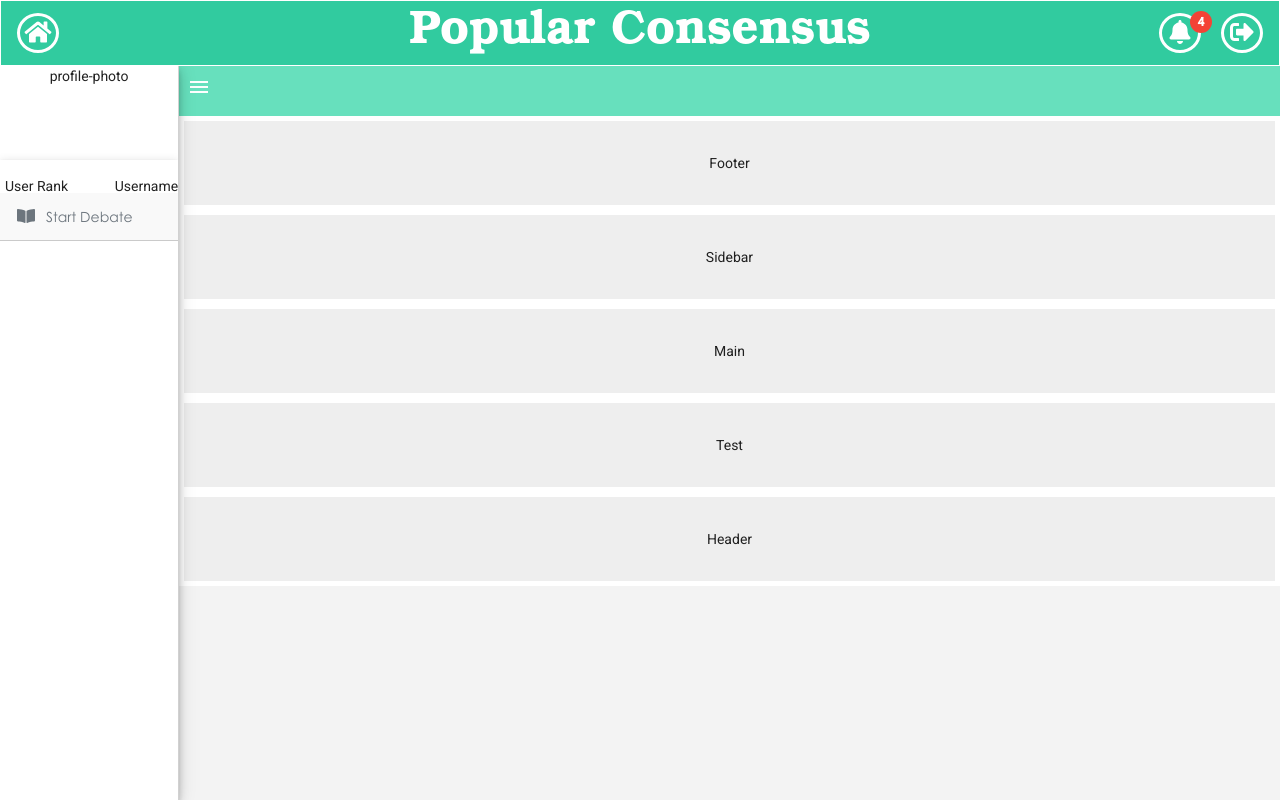
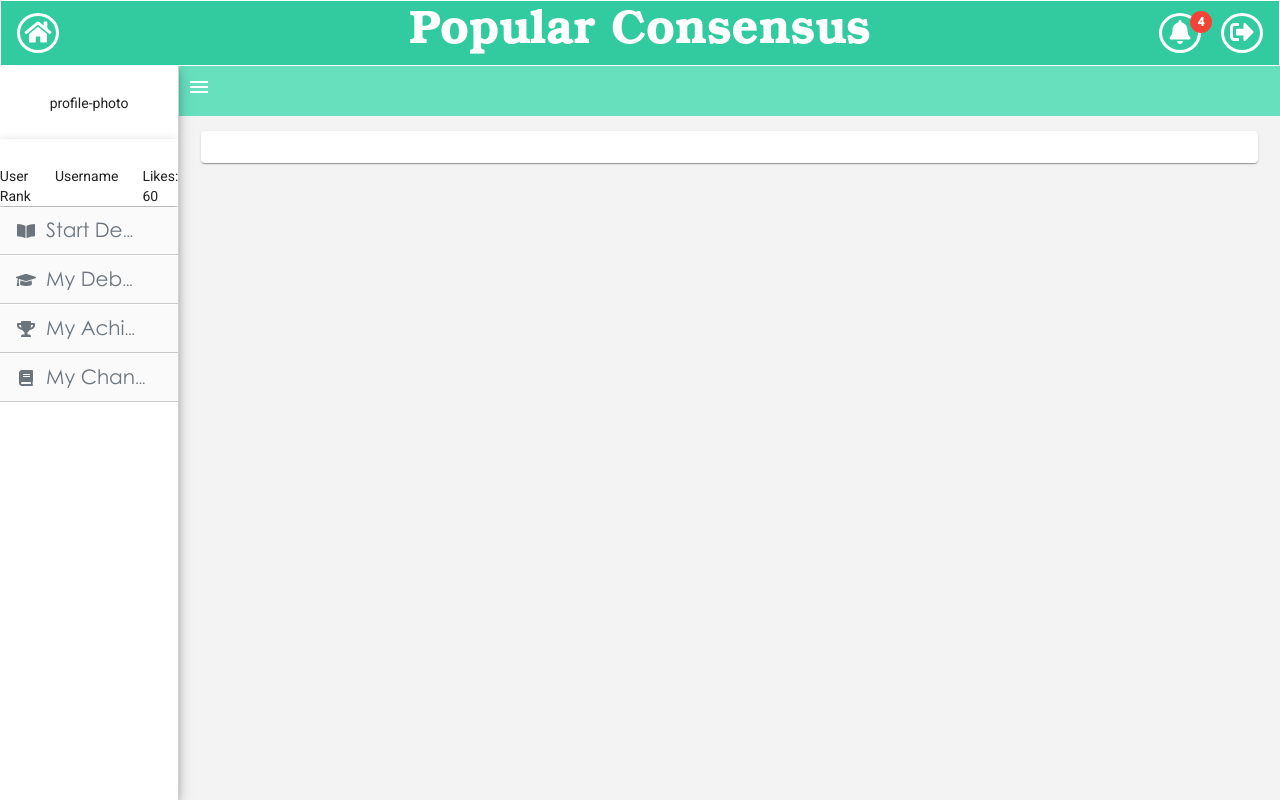
Before and after one commit to Paulo-W/popular-consesnus, an Angular app: page / in a window 1280 px wide. Built offline with nearby package versions, Linux system fonts and the light colour scheme.

Commit message:
Clean side nav flex builds and add card to page-content

```diff
--- a/src/app/app.module.ts
+++ b/src/app/app.module.ts
@@ -16,6 +16,7 @@ import {PageComponent} from './page/page.component';
 import {MatButtonModule} from '@angular/material/button';
 import {MatListModule} from '@angular/material/list';
 import { UserBadgeComponent } from './user-badge/user-badge.component';
+import {MatCardModule} from '@angular/material/card';
 
 @NgModule({
   declarations: [
@@ -36,7 +37,8 @@ import { UserBadgeComponent } from './user-badge/user-badge.component';
     FontAwesomeModule,
     MatSidenavModule,
     MatButtonModule,
-    MatListModule
+    MatListModule,
+    MatCardModule
   ],
   exports: [
     MatIconModule, MatToolbarModule, FontAwesomeModule
--- a/src/app/page-content/page-content.component.html
+++ b/src/app/page-content/page-content.component.html
@@ -1,7 +1,5 @@
 <div class="flex-container">
-  <header class="header">Header</header>
-  <aside class="test">Test</aside>
-  <main class="main">Main</main>
-  <aside class="sidebar">Sidebar</aside>
-  <footer class="footer">Footer</footer>
+  <mat-card >
+
+  </mat-card>
 </div>
--- a/src/app/page-content/page-content.component.sass
+++ b/src/app/page-content/page-content.component.sass
@@ -1,26 +1,9 @@
 @import "../../styles"
 
 .flex-container
- @include flex(column-reverse, flex-end)
+  margin: 15px auto
+  max-width: 96%
 
-.header,
-.footer
-  flex: 1
-  background: #eee
-  padding: 2rem
-  text-align: center
-  border: 5px solid white
-
-.sidebar, .test
-  flex: 3 3 auto
-  background: #eee
-  padding: 2rem
-  text-align: center
-  border: 5px solid white
-
-.main
-  flex: 1
-  background: #eee
-  padding: 2rem
-  text-align: center
-  border: 5px solid white
+button:focus
+  outline: 0
+  border: none
--- a/src/app/second-nav/second-nav.component.html
+++ b/src/app/second-nav/second-nav.component.html
@@ -1,3 +1,11 @@
-<button mat-icon-button (click)="clickMenu()">
-  <mat-icon>menu</mat-icon>
-</button>
+<div class="row-container">
+  <button mat-icon-button (click)="clickMenu()">
+    <mat-icon>menu</mat-icon>
+  </button>
+  <div class="placement">
+
+  </div>
+  <div class="search">
+
+  </div>
+</div>
--- a/src/app/side-nav/side-nav.component.html
+++ b/src/app/side-nav/side-nav.component.html
@@ -1,12 +1,11 @@
 <div class="column-container">
   <div class="profile-photo">
-    profile-photo
+    <div>
+      profile-photo
+    </div>
   </div>
   <div class="user-badge" [class.mat-elevation-z4]="true">
-    <div class="column-container  ">
-      <div class="container-1"></div>
-      <div class="container-2"><app-user-badge></app-user-badge></div>
-    </div>
+    <app-user-badge></app-user-badge>
   </div>
   <div class="links">
     <mat-nav-list>
@@ -17,6 +16,25 @@
             <span class="plain-text">Start Debate</span>
           </a>
         </mat-list-option>
+        <mat-list-option>
+          <a class="text" matLine href="">
+            <span class="nav-icon"><fa-icon [icon]="faGraduationCap" [fixedWidth]="true"></fa-icon></span>
+            <span class="plain-text">My Debates</span>
+          </a>
+        </mat-list-option>
+        <mat-list-option>
+          <a class="text" matLine href="">
+            <span class="nav-icon"><fa-icon [icon]="faTrophy" [fixedWidth]="true"></fa-icon></span>
+            <span class="plain-text">My Achievements</span>
+          </a>
+        </mat-list-option>
+        <mat-list-option>
+          <a class="text" matLine href="">
+            <span class="nav-icon"><fa-icon [icon]="faBook" [fixedWidth]="true"></fa-icon></span>
+            <span class="plain-text">My Channels</span>
+          </a>
+        </mat-list-option>
+
       </mat-selection-list>
     </mat-nav-list>
   </div>
--- a/src/app/side-nav/side-nav.component.sass
+++ b/src/app/side-nav/side-nav.component.sass
@@ -13,30 +13,26 @@
 
 .user-badge
   flex: 1
-  max-height: 4vh
+  display: flex
+  justify-content: center
+  align-items: flex-end
 
 .profile-photo
   flex: 2
-  text-align: center
-  vertical-align: middle
+  @include flex(column, center)
+  align-items: center
 
-.container-1
-  height: 2vh
-
-.container-2
-  flex: 1 1 auto
+.profile-photo
+  div
+    display: flex
 
 mat-list-option
   border-bottom: 0.5px solid #cacaca
   margin-top: 1px
-  background-color: #f9f9f9
+  background-color: #fafafa
 
 mat-nav-list, mat-selection-list
   padding-top: 0
-
-#user-badge-container
-  @include flex(column, flex-start)
-  min-height: 100%
 
 .nav-icon
   padding-right: 10px
--- a/src/app/side-nav/side-nav.component.ts
+++ b/src/app/side-nav/side-nav.component.ts
@@ -1,5 +1,5 @@
 import {Component, OnInit} from '@angular/core';
-import {faBookOpen} from '@fortawesome/free-solid-svg-icons';
+import {faBookOpen, faGraduationCap, faTrophy, faBook} from '@fortawesome/free-solid-svg-icons';
 
 @Component({
   selector: 'app-side-nav',
@@ -8,6 +8,9 @@ import {faBookOpen} from '@fortawesome/free-solid-svg-icons';
 })
 export class SideNavComponent implements OnInit {
   faBookOpen = faBookOpen;
+  faGraduationCap = faGraduationCap;
+  faTrophy = faTrophy;
+  faBook = faBook;
 
   constructor() {
   }
--- a/src/app/user-badge/user-badge.component.html
+++ b/src/app/user-badge/user-badge.component.html
@@ -1,7 +1,5 @@
-<div id="user-badge-container">
-  <div class="row-container">
-    <div class="user-rank aligner-item">User Rank</div>
-    <div class="username aligner-item">Username</div>
-    <div class="likes aligner-item">Likes: 60</div>
-  </div>
+<div class="row-container">
+  <div class="aligner-item">User Rank</div>
+  <div class="aligner-item">Username</div>
+  <div class="aligner-item">Likes: 60</div>
 </div>
--- a/src/app/user-badge/user-badge.component.sass
+++ b/src/app/user-badge/user-badge.component.sass
@@ -1,12 +1,8 @@
 @import "../../styles"
 
 .row-container
-  @include flex(row wrap, space-between)
-
-.likes
-  padding-right: 15px
-.user-rank
-  padding-left: 5px
+  @include flex(row, space-between)
 
 .aligner-item
-  max-width: 50%
+  padding-left: 12px
+  padding-right: 12px
--- a/src/styles.sass
+++ b/src/styles.sass
@@ -29,5 +29,5 @@ body
 
 .plain-text
   font-family: centuary-gothic, sans-serif
-  font-size: 14px
+  font-size: 1.25em
   color: $text-color
```
